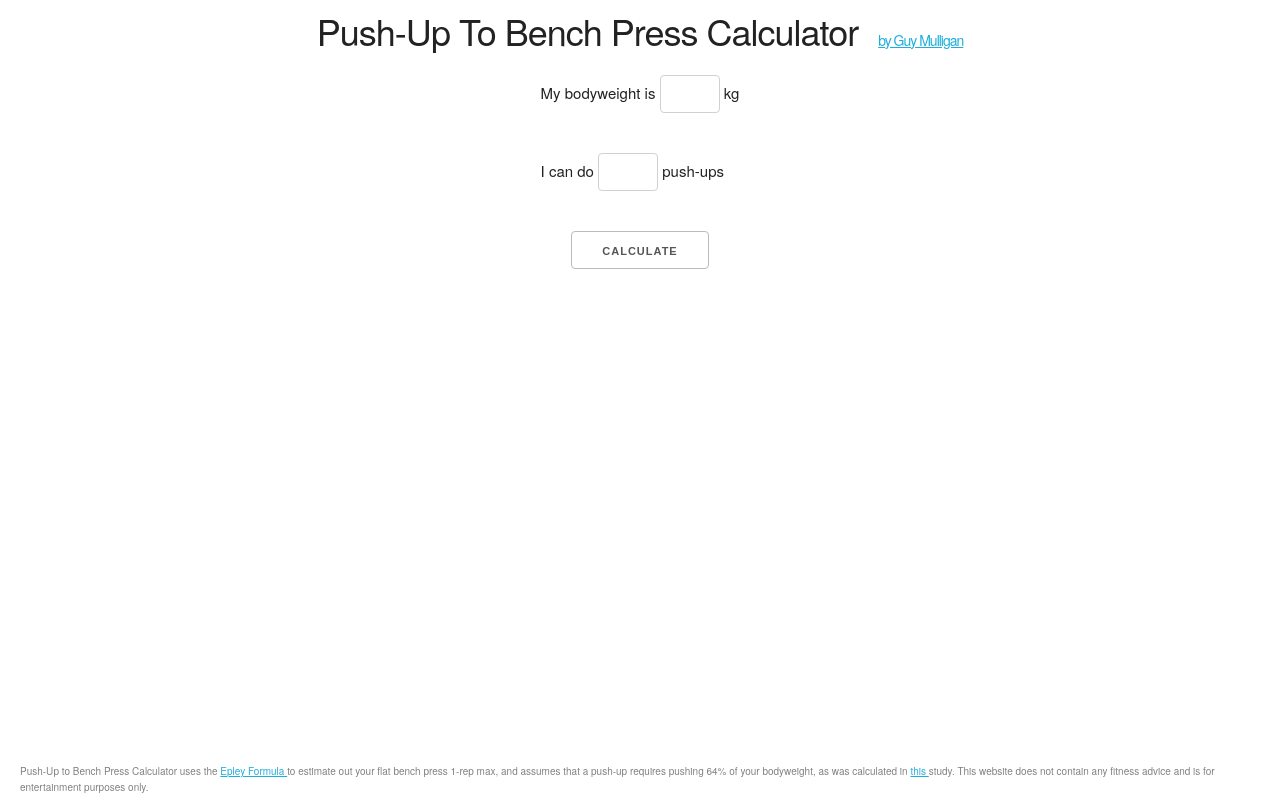
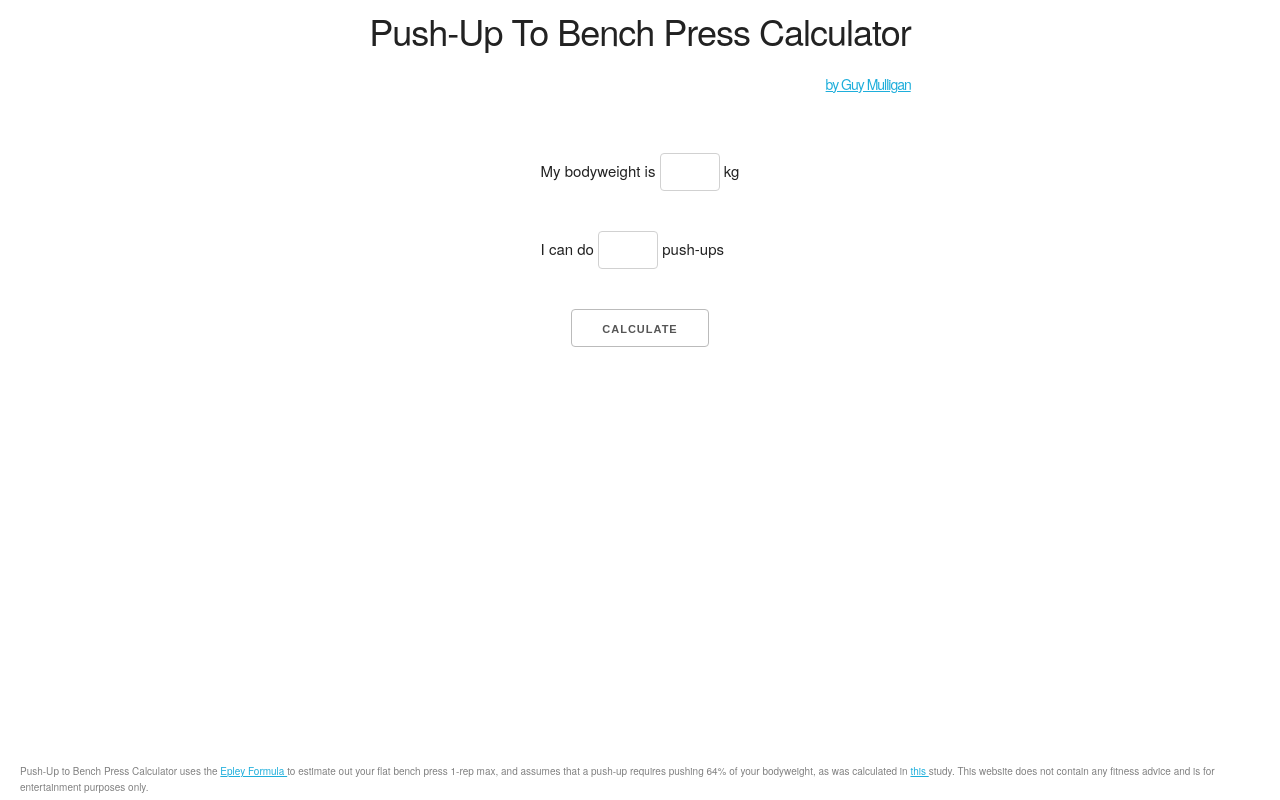
Before and after one commit to guymulligan/Push-Up-to-Bench-Press-Calculator, a React (Create React App) app in the folder putbp3/: page / in a window 1280 px wide. Built offline with nearby package versions, Linux system fonts and the light colour scheme.

Commit message:
finished

```diff
--- a/putbp3/src/App.css
+++ b/putbp3/src/App.css
@@ -1,33 +1,25 @@
 .container {
   display: flex;
-  justify-content: center;
   align-items: center;
   flex-direction: column;
 }
 
 .titles {
-display: flex;
-flex-direction: row;
 }
 
 .title {
-  display: flex;
-  justify-content: center;
-  align-items: flex-end;
   animation-name: blacktowhite;
   animation-duration: 0.5s;
   font-size: 36px
 }
 
 .subtitle {
-  display: flex;
-  justify-content: center;
-  align-items: flex-end;
   animation-name: blacktowhite;
   animation-duration: 0.5s;
-  padding-left: 20px;
-  padding-bottom: 6px;
   font-size: 14px;
+  display: flex;
+  flex-direction: row;
+  justify-content: flex-end;
 }
 
 button {
@@ -40,14 +32,12 @@ input {
 }
 
 .inputNumbers {
-  display: flex;
-  flex-direction: column;
   animation-name: blacktowhite;
   animation-duration: 0.5s;
+  margin-top: 40px;
 }
 
 .Disclaimer {
-  display: flex;
   flex-wrap: wrap;
   position: fixed;
   bottom: 0;
@@ -70,9 +60,9 @@ font-size: 14px;
 }
 
 .oneRM {
+  margin-top: 30px;
 animation-name: blacktowhite;
 animation-duration: 0.5s;
-padding-top: 20px;
 }
 
 .fiveRM {
@@ -84,3 +74,12 @@ animation-duration: 0.8s;
 animation-name: blacktowhite;
 animation-duration: 1.1s;
 }
+
+/* flex-wrap: wrap;
+  position: fixed;
+  bottom: 0;
+  font-size: 10px;
+  color: gray;
+  margin-bottom: -20px;
+  left: 20px;
+  right: 20px; */
```
